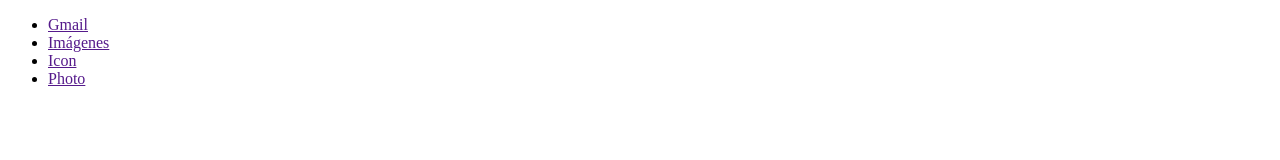
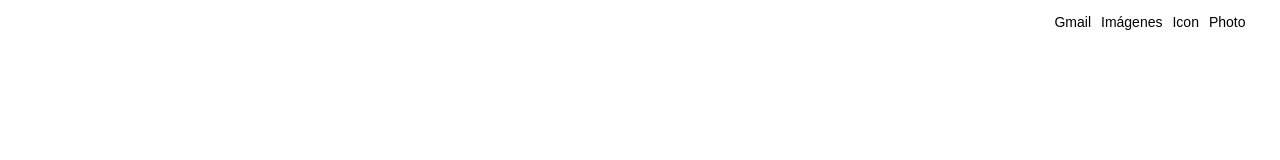
Before and after one commit to SoyAndresAlfaro/Google-Clone, a plain HTML site: page index.html in a window 1280 px wide. Drawn offline with Linux system fonts and the light colour scheme.

Commit message:
Comenzando a definir estilos en CSS

```diff
--- a/CSS/main.css
+++ b/CSS/main.css
@@ -0,0 +1,35 @@
+body {
+  margin: 0;
+  padding: 0;
+  font-size: 14px;
+  font-family: Arial, Helvetica, sans-serif;
+  /* border: 1px solid red; */
+}
+
+a {
+  text-decoration: none;
+  cursor: pointer;
+}
+
+header {
+  width: 100%;
+  height: 60px;
+}
+
+header nav {
+  display: flex;
+  justify-content: flex-end;
+}
+
+header nav .nav-right-section {
+  width: 250px;
+  height: auto;
+  display: flex;
+  list-style: none;
+  justify-content: center;
+  align-items: center;
+}
+header .nav-right-section a {
+  margin-right: 10px;
+  color: black;
+}
--- a/index.html
+++ b/index.html
@@ -9,7 +9,7 @@
 <body>
   <header>
     <nav>
-      <ul>
+      <ul class="nav-right-section">
         <li>
           <a href="">Gmail</a>
         </li>
```
